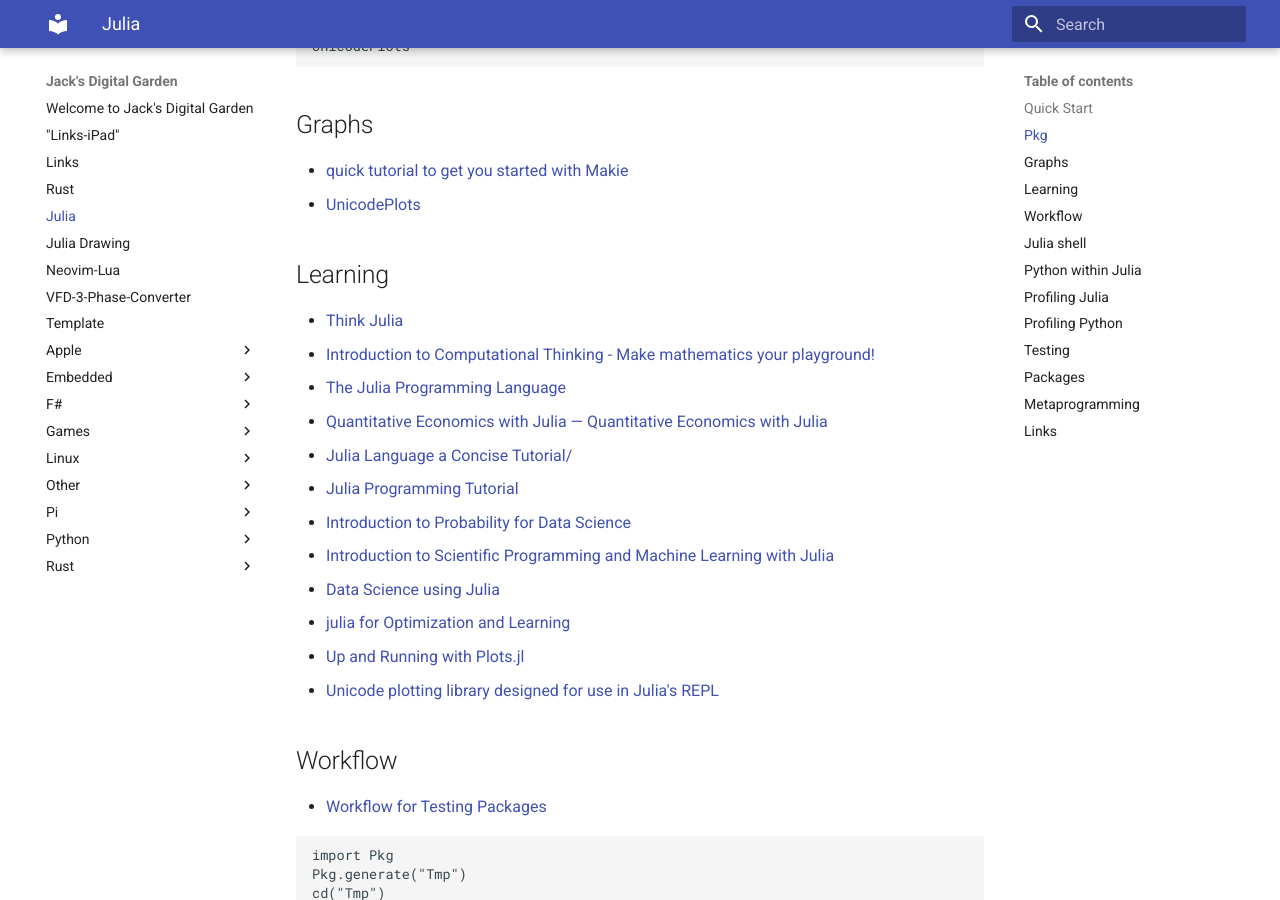
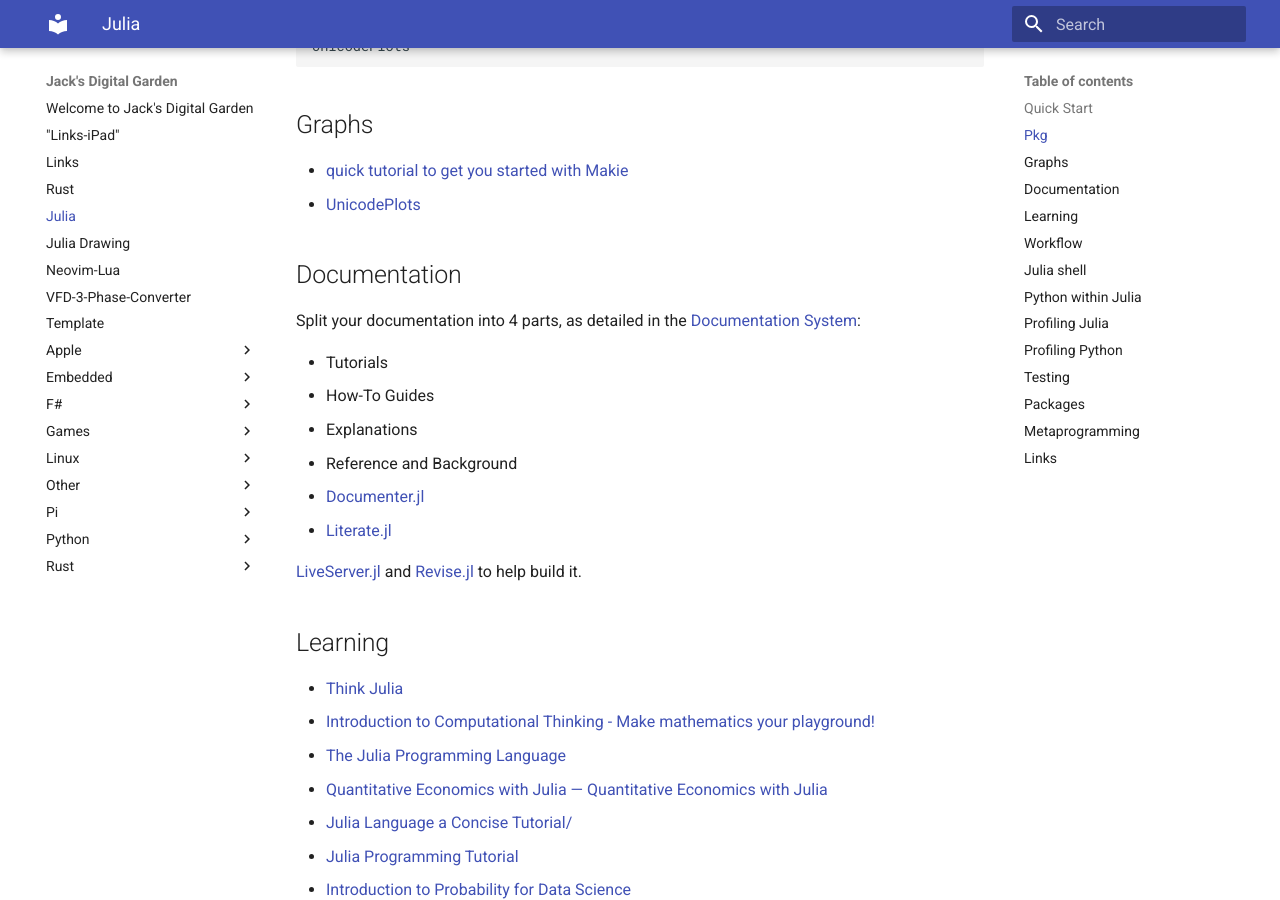
Before and after one commit to jchidley/mkdocs-material-test, an MkDocs documentation site: the page built from docs/2023-03-21-Julia.md, in a window 1280 px wide and 900 px high, scrolled down 1080 px. Built offline with MkDocs 1.6.1 and Material for MkDocs 9.7.7, drawn with Linux system fonts in a browser that asks for light colours; some of the changed text lies outside the part shown.

Commit message:
Documentation

```diff
--- a/docs/2023-03-21-Julia.md
+++ b/docs/2023-03-21-Julia.md
@@ -61,6 +61,20 @@ UnicodePlots
 
 * [quick tutorial to get you started with Makie](https://docs.makie.org/stable/tutorials/basic-tutorial/)
 * [UnicodePlots](https://github.com/JuliaPlots/UnicodePlots.jl)
+
+## Documentation
+
+Split your documentation into 4 parts, as detailed in the [Documentation System](https://documentation.divio.com):
+
+* Tutorials
+* How-To Guides
+* Explanations
+* Reference and Background
+
+* [Documenter.jl](https://documenter.juliadocs.org/stable/)
+* [Literate.jl](https://fredrikekre.github.io/Literate.jl/v2/)
+
+[LiveServer.jl](https://github.com/tlienart/LiveServer.jl) and [Revise.jl](https://timholy.github.io/Revise.jl/stable/) to help build it.
 
 ## Learning
 
@@ -155,11 +169,9 @@ Tmp tests     |    2      2  0.0s
 * [ReTestItems.jl: Run testitems in parallel.](https://github.com/JuliaTesting/ReTestItems.jl)
 * [Cthulhu.jl: The slow descent into madness](https://github.com/JuliaDebug/Cthulhu.jl)
 * [Introduction to Julia’s Debugger](https://webpages.csus.edu/fitzgerald/julia-debugger-tutorial/)
-* [LoopVectorization](https://github.com/JuliaSIMD/LoopVectorization.jl)
+* [LoopVectorization](https://github.com/JuliaSIMD/LoopVectorization.jl) and [Home · LoopVectorization.jl](https://juliasimd.github.io/LoopVectorization.jl/stable/) and [Loop Vectorization in Julia - GeeksforGeeks](https://www.geeksforgeeks.org/loop-vectorization-in-julia/)
 * [List of addtional Debug/Analysis Tools](https://github.com/JuliaDebug/Gallium.jl)
 * [Tools for fixing performance problems in Julia: ProfileView and Cthulhu](https://www.youtube.com/watch?v=pvduxLowpPY&t=283s)
-* [Literate.jl](https://fredrikekre.github.io/Literate.jl/v2/)
-* [Documenter.jl](https://documenter.juliadocs.org/stable/)
 * [LiveServer.jl: Simple development server with live-reload capability for Julia.](https://github.com/tlienart/LiveServer.jl)
 * [StaticCompiler.jl: Compiles Julia code to a standalone library (experimental)](https://github.com/tshort/StaticCompiler.jl)
 AST Transforms, for example  [startup.jl with transforms](https://github.com/fredrikekre/.dotfiles/blob/master/.julia/config/startup.jl)
```
